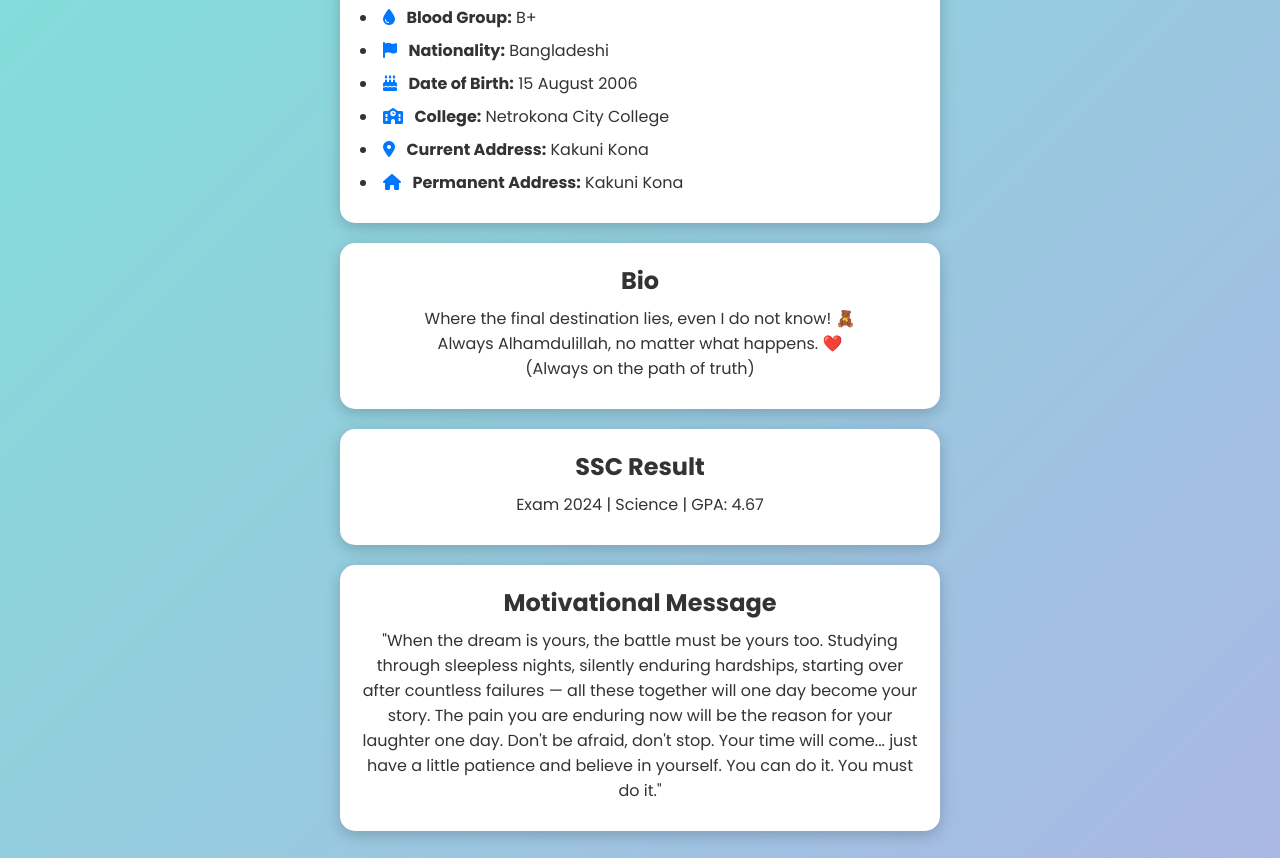
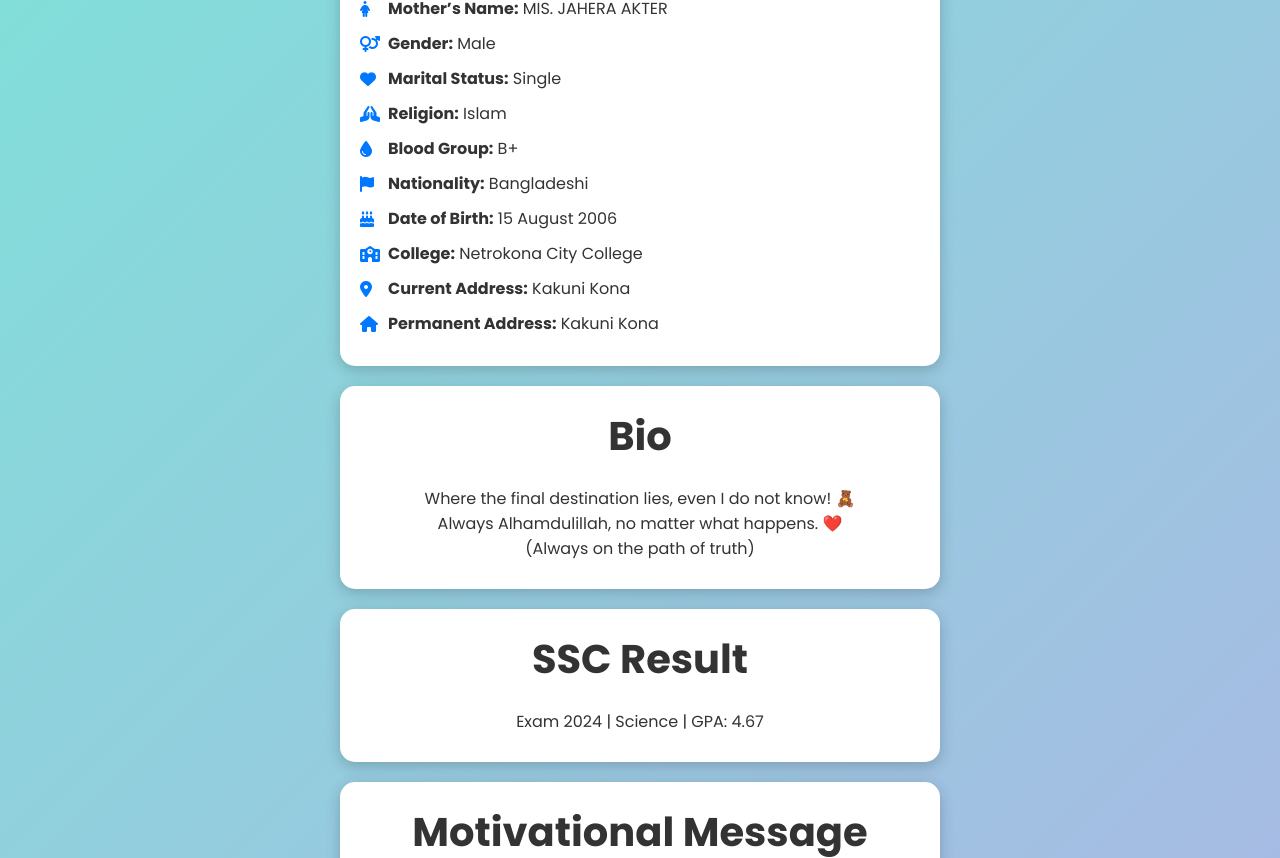
Before and after one commit to mdakashmir/My-personal-profile, a plain HTML site: page index.html in a window 1280 px wide. Shown: the part 794-1652 px from the top of the page. Drawn offline with Linux system fonts and the light colour scheme.

Commit message:
Update index.html

```diff
--- a/index.html
+++ b/index.html
@@ -5,7 +5,6 @@
   <meta name="viewport" content="width=device-width, initial-scale=1.0">
   <title>MD. AKASH MIR</title>
   <link href="https://fonts.googleapis.com/css2?family=Poppins:wght@400;600;700&display=swap" rel="stylesheet">
-    <!-- Font Awesome CDN for Icons -->
   <link rel="stylesheet" href="https://cdnjs.cloudflare.com/ajax/libs/font-awesome/6.5.0/css/all.min.css">
   <style>
     * {
@@ -21,8 +20,8 @@
       padding: 20px;
       overflow-x: hidden;
     }
-        h1 {
-            font-size: 3rem;
+    h1, h2 {
+      font-size: 2.5rem;
       margin-bottom: 20px;
       animation: fadeIn 2s ease-in-out;
     }
@@ -47,6 +46,9 @@
       max-width: 600px;
       box-shadow: 0px 4px 15px rgba(0,0,0,0.2);
       text-align: left;
+      overflow-wrap: break-word;
+      word-wrap: break-word;
+      word-break: break-word;
     }
     .aboutme, .bio, .result, .motivational {
       text-align: center;
@@ -66,14 +68,20 @@
       background-color: #0056b3;
     }
     ul {
-            list-style-position: inside;
+      list-style: none; /* bullet remove */
+      padding: 0;
     }
     .details ul li {
-            white-space: nowrap;
+      display: flex;
+      align-items: center;
+      margin-bottom: 10px;
+      flex-wrap: nowrap;
+      overflow-x: auto;
     }
     .details ul li i {
       color: #0077ff;
       margin-right: 8px;
+      min-width: 20px;
     }
     @keyframes fadeIn {
       0% {opacity: 0; transform: translateY(-30px);}
@@ -99,18 +107,18 @@
 <div class="details">
   <h2>My Details</h2>
   <ul>
-        <li><i class="fas fa-user"></i><strong>Name:</strong> MD. AKASH MIR</li>
-        <li><i class="fas fa-male"></i><strong> Father's Name:</strong> MD. GILO MIR</li>
-        <li><i class="fas fa-female"></i><strong> Mother’s Name:</strong> MIS. JAHERA AKTER</li>
-        <li><i class="fas fa-venus-mars"></i><strong> Gender:</strong> Male</li>
-        <li><i class="fas fa-heart"></i><strong> Marital Status:</strong> Single</li>
-        <li><i class="fas fa-praying-hands"></i><strong> Religion:</strong> Islam</li>
-        <li><i class="fas fa-tint"></i><strong> Blood Group:</strong> B+</li>
-        <li><i class="fas fa-flag"></i><strong> Nationality:</strong> Bangladeshi</li>
-        <li><i class="fas fa-birthday-cake"></i><strong> Date of Birth:</strong> 15 August 2006</li>
-        <li><i class="fas fa-school"></i><strong> College:</strong> Netrokona City College</li>
-        <li><i class="fas fa-map-marker-alt"></i><strong> Current Address:</strong> Kakuni Kona</li>
-        <li><i class="fas fa-home"></i><strong> Permanent Address:</strong> Kakuni Kona</li>
+    <li><i class="fas fa-user"></i><strong>Name:</strong>&nbsp;MD. AKASH MIR</li>
+    <li><i class="fas fa-male"></i><strong>Father's Name:</strong>&nbsp;MD. GILO MIR</li>
+    <li><i class="fas fa-female"></i><strong>Mother’s Name:</strong>&nbsp;MIS. JAHERA AKTER</li>
+    <li><i class="fas fa-venus-mars"></i><strong>Gender:</strong>&nbsp;Male</li>
+    <li><i class="fas fa-heart"></i><strong>Marital Status:</strong>&nbsp;Single</li>
+    <li><i class="fas fa-praying-hands"></i><strong>Religion:</strong>&nbsp;Islam</li>
+    <li><i class="fas fa-tint"></i><strong>Blood Group:</strong>&nbsp;B+</li>
+    <li><i class="fas fa-flag"></i><strong>Nationality:</strong>&nbsp;Bangladeshi</li>
+    <li><i class="fas fa-birthday-cake"></i><strong>Date of Birth:</strong>&nbsp;15 August 2006</li>
+    <li><i class="fas fa-school"></i><strong>College:</strong>&nbsp;Netrokona City College</li>
+    <li><i class="fas fa-map-marker-alt"></i><strong>Current Address:</strong>&nbsp;Kakuni Kona</li>
+    <li><i class="fas fa-home"></i><strong>Permanent Address:</strong>&nbsp;Kakuni Kona</li>
   </ul>
 </div>
 
@@ -134,7 +142,7 @@
 <!-- Buttons Section -->
 <div style="margin-top: 20px;">
   <a href="https://www.youtube.com/@mdakashmir201" target="_blank">Visit My YouTube Channel</a>
-    <a href="mailto:mdakashmir175@gmail" target="_blank">Contact Me</a>
+  <a href="mailto:mdakashmir175@gmail.com" target="_blank">Contact Me</a>
 </div>
 
 </body>
```
Lines whose indentation alone changed are shown as unchanged.
